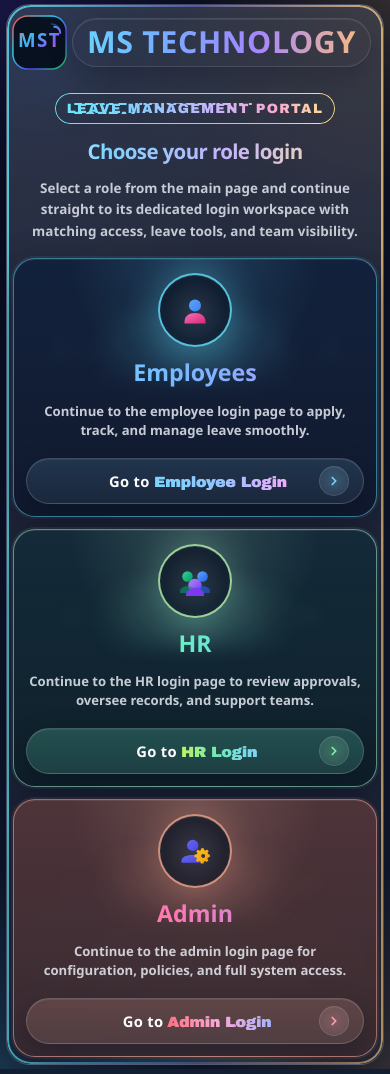
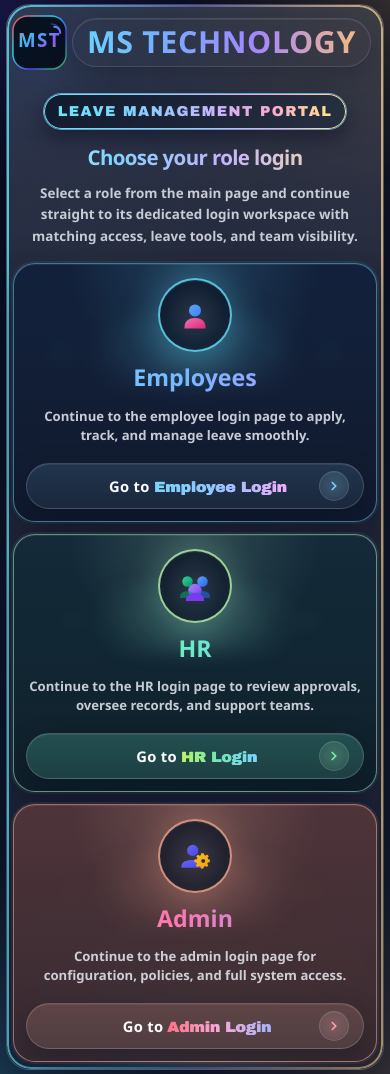
Before and after one commit to anuragsinghrajsingh/Leave_Management_MST, a Django app: page /portal/ in a window 390 px wide. Run offline with Django 5.2, Linux system fonts and the light colour scheme.

Commit message:
UI: Hardened hero-kicker layout visuals inside role selection CSS

```diff
--- a/Leave Management/runtime/app_startup.json
+++ b/Leave Management/runtime/app_startup.json
@@ -1,3 +1,3 @@
 {
-  "started_at": "2026-05-23T17:58:08.364515+00:00"
+  "started_at": "2026-05-23T19:11:58.671868+00:00"
 }
--- a/Leave Management/static/css/role_select.css
+++ b/Leave Management/static/css/role_select.css
@@ -718,10 +718,34 @@ body {
 
     .hero-kicker {
         align-self: center;
-        font-size: 0.84rem;
+        font-size: 0.9rem;
         font-weight: 1000;
-        padding: 8px 12px;
+        padding: 9px 14px;
         transform: translateY(0);
+        color: transparent;
+        -webkit-text-fill-color: transparent;
+        background:
+            linear-gradient(135deg, rgba(15, 23, 42, 0.92), rgba(30, 41, 59, 0.76)),
+            rgba(255, 255, 255, 0.1);
+        border: 1px solid rgba(125, 211, 252, 0.72);
+        box-shadow:
+            0 8px 20px rgba(5, 10, 28, 0.42),
+            inset 0 1px 0 rgba(255, 255, 255, 0.16);
+    }
+
+    .hero-kicker::after {
+        content: attr(data-label);
+        inset: 9px 14px;
+        transform: none;
+        background: linear-gradient(90deg, #67e8f9 0%, #7dd3fc 24%, #c4b5fd 56%, #f9a8d4 78%, #fde68a 100%);
+        -webkit-background-clip: text;
+        background-clip: text;
+        -webkit-text-fill-color: transparent;
+        color: transparent;
+    }
+
+    .hero-kicker::before {
+        background: linear-gradient(90deg, #67e8f9 0%, #7dd3fc 24%, #c4b5fd 56%, #f9a8d4 78%, #fde68a 100%);
     }
 
     .hero-copy h1 {
```
